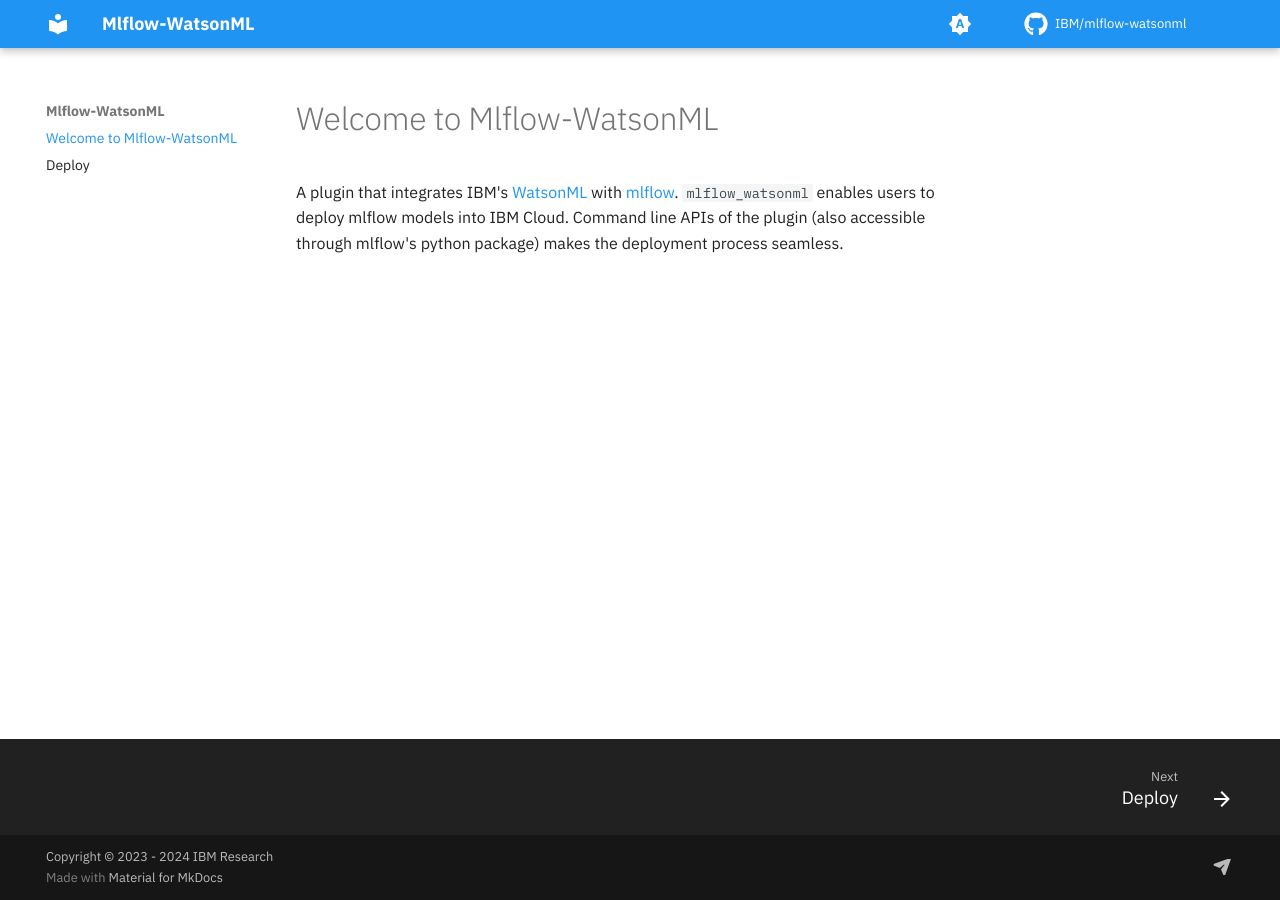
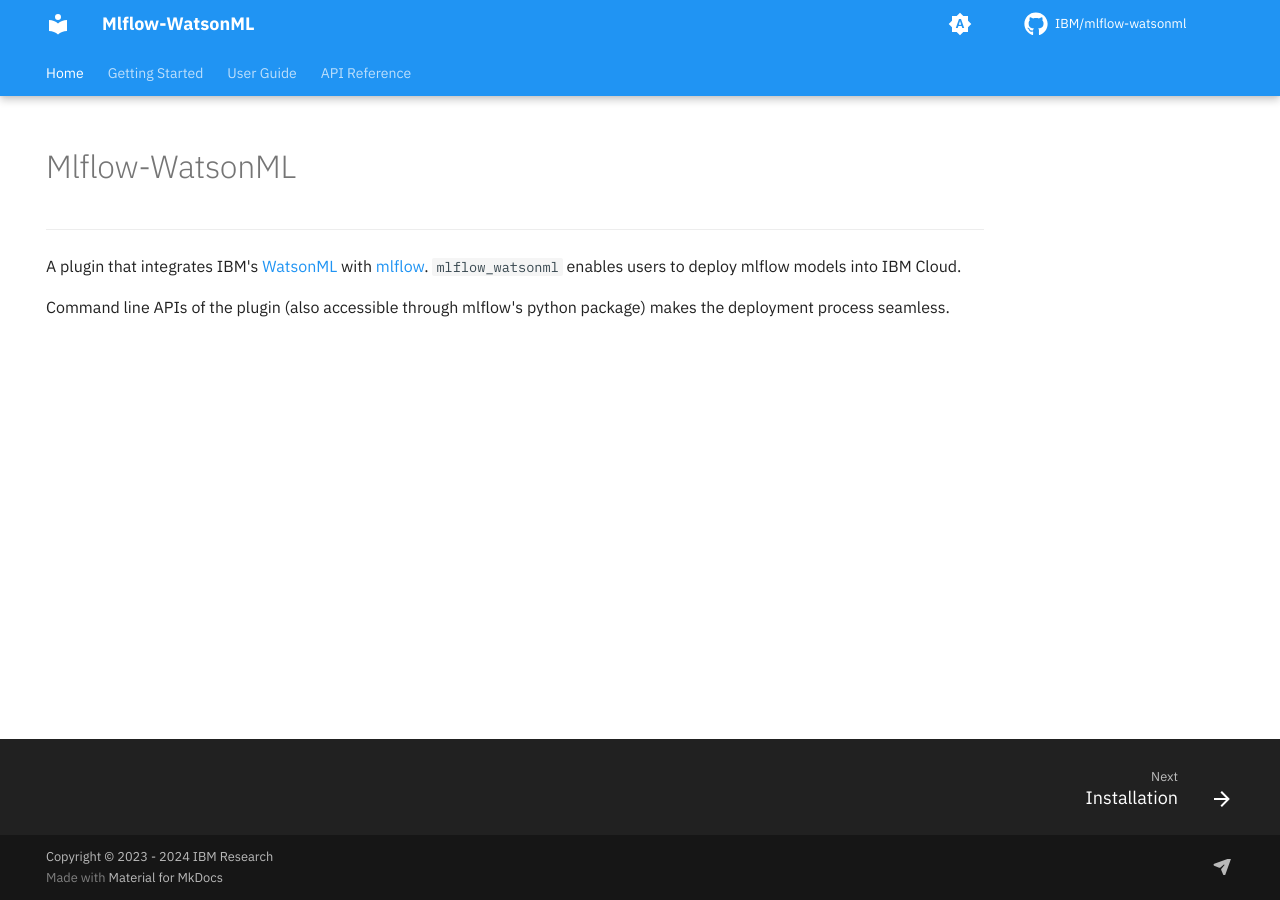
Before and after one commit to IBM/mlflow-watsonml, an MkDocs documentation site: the page built from docs/index.md, in a window 1280 px wide. Built offline with MkDocs 1.6.1 and Material for MkDocs 9.7.7, drawn with Linux system fonts in a browser that asks for light colours; comment, search, counter and statistics services are not loaded.

Commit message:
updated docs
Signed-off-by: Dhruv Shah <dhruv.shah@ibm.com>

````diff
--- a/docs/index.md
+++ b/docs/index.md
@@ -1,5 +1,11 @@
-# Welcome to Mlflow-WatsonML
+---
+hide:
+  - navigation
+---
+# Mlflow-WatsonML
+---
 
 A plugin that integrates IBM's [WatsonML](https://ibm.github.io/watson-machine-learning-sdk/) with [mlflow](https://mlflow.org).
-``mlflow_watsonml`` enables users to deploy mlflow models into IBM Cloud.
+```mlflow_watsonml``` enables users to deploy mlflow models into IBM Cloud.
+
 Command line APIs of the plugin (also accessible through mlflow's python package) makes the deployment process seamless.
--- a/mkdocs.yml
+++ b/mkdocs.yml
@@ -10,8 +10,10 @@
     - navigation.instant
     - navigation.instant.progress
     - navigation.instant.prefetch
-    - navigation.sections
+    - navigation.tabs
+    - navigation.tabs.sticky
     - navigation.footer
+    - content.code.copy
   font:
     text: IBM Plex Sans
     code: IBM Plex Mono
@@ -58,3 +60,18 @@
   social:
     - icon: fontawesome/solid/paper-plane
       link: mailto:dhruv.shah@ibm.com
+
+markdown_extensions:
+  - toc:
+      permalink: true
+  - admonition
+  - pymdownx.details
+  - pymdownx.superfences
+
+nav:
+  - Home: index.md
+  - Getting Started:
+      - Installation: install.md
+      - Set Up Credentials: credentials.md
+  - User Guide: user_guide.md
+  - API Reference: api_reference.md
--- /dev/null
+++ b/mlflow_watsonml/__init__.py
@@ -0,0 +1 @@
+from mlflow_watsonml.deploy import WatsonMLDeploymentClient
````
Also changed, not shown: docs/api_reference.md (renamed from docs/deploy.md, +2 -0 lines), docs/credentials.md (added, +61 -0 lines), docs/install.md (added, +27 -0 lines), docs/user_guide.md (added).
